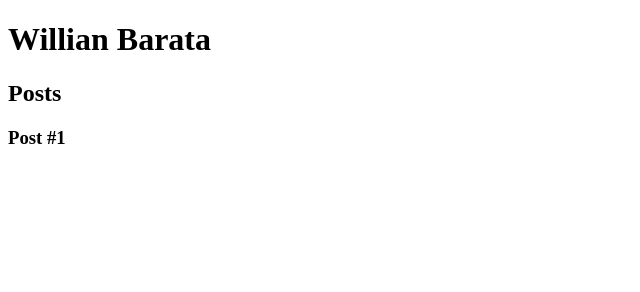
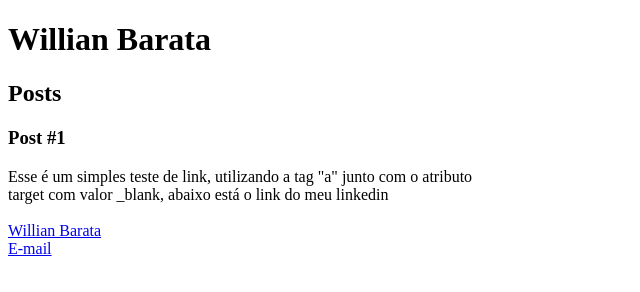
Before and after one commit to willianbarata/DioBootcampEduzz, a plain HTML site: page 1 - Introdução a criação de websites com HTML5 e CSS3/index.html in a window 1280 px wide. Shown: the whole page, without its empty margins (0-640 px from the left). Drawn offline with Linux system fonts and the light colour scheme.

Commit message:
Aula - 4 Links - tag a

```diff
--- a/1 - Introdução a criação de websites com HTML5 e CSS3/index.html
+++ b/1 - Introdução a criação de websites com HTML5 e CSS3/index.html
@@ -18,6 +18,13 @@
                 <h3>Post #1</h3>
             </header>
         </article>
+        <p>
+            Esse é um simples teste de link, utilizando a tag "a" junto com o atributo<br>
+            target com valor _blank, abaixo está o link do meu linkedin<br><br>
+
+            <a href="https://www.linkedin.com/in/willian-fernando-barata-6948ba158/" target="_blank"> Willian Barata</a> <br>
+            <a href="mailto: willianbarata@gmail.com"> E-mail </a>
+        </p>
         <footer></footer>
     </body>
 </html>
```
